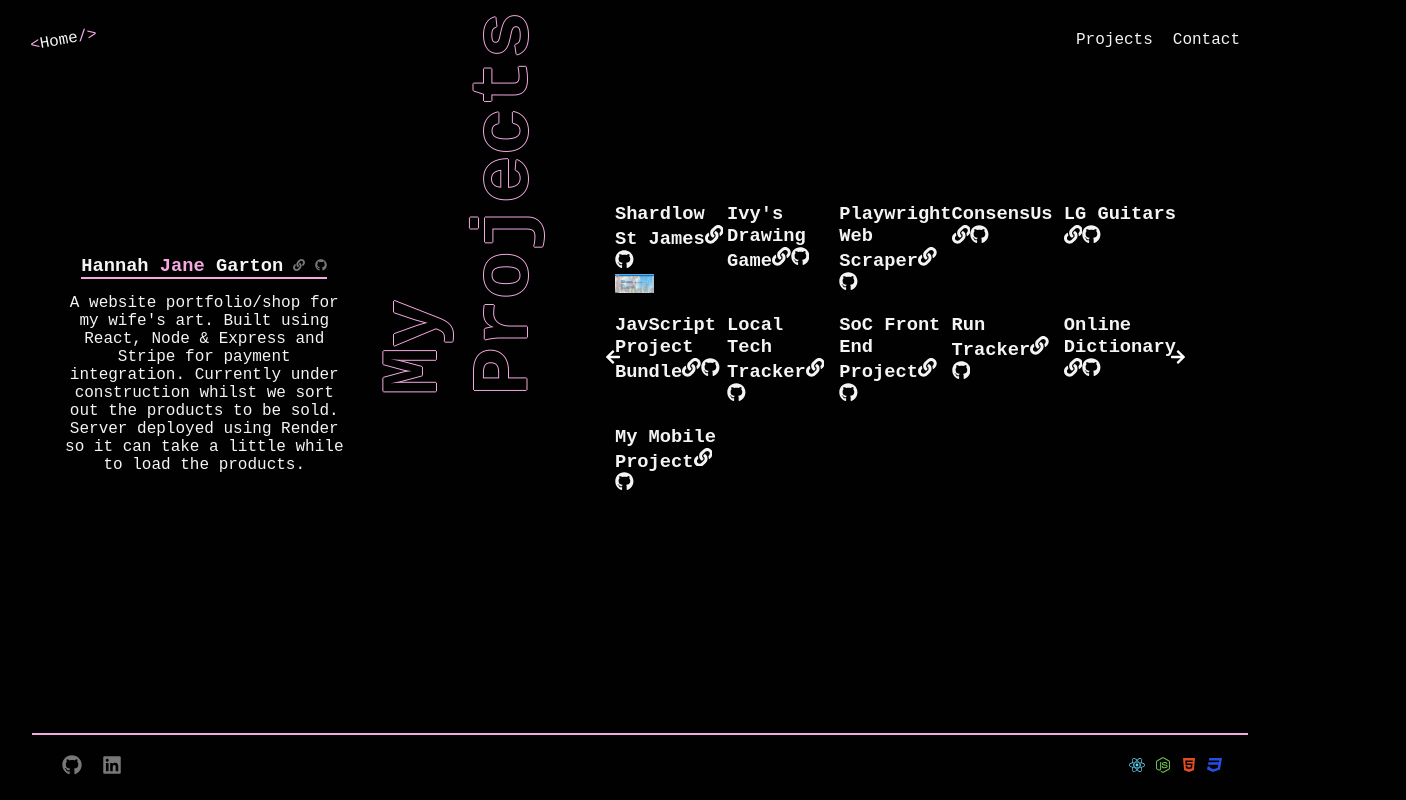
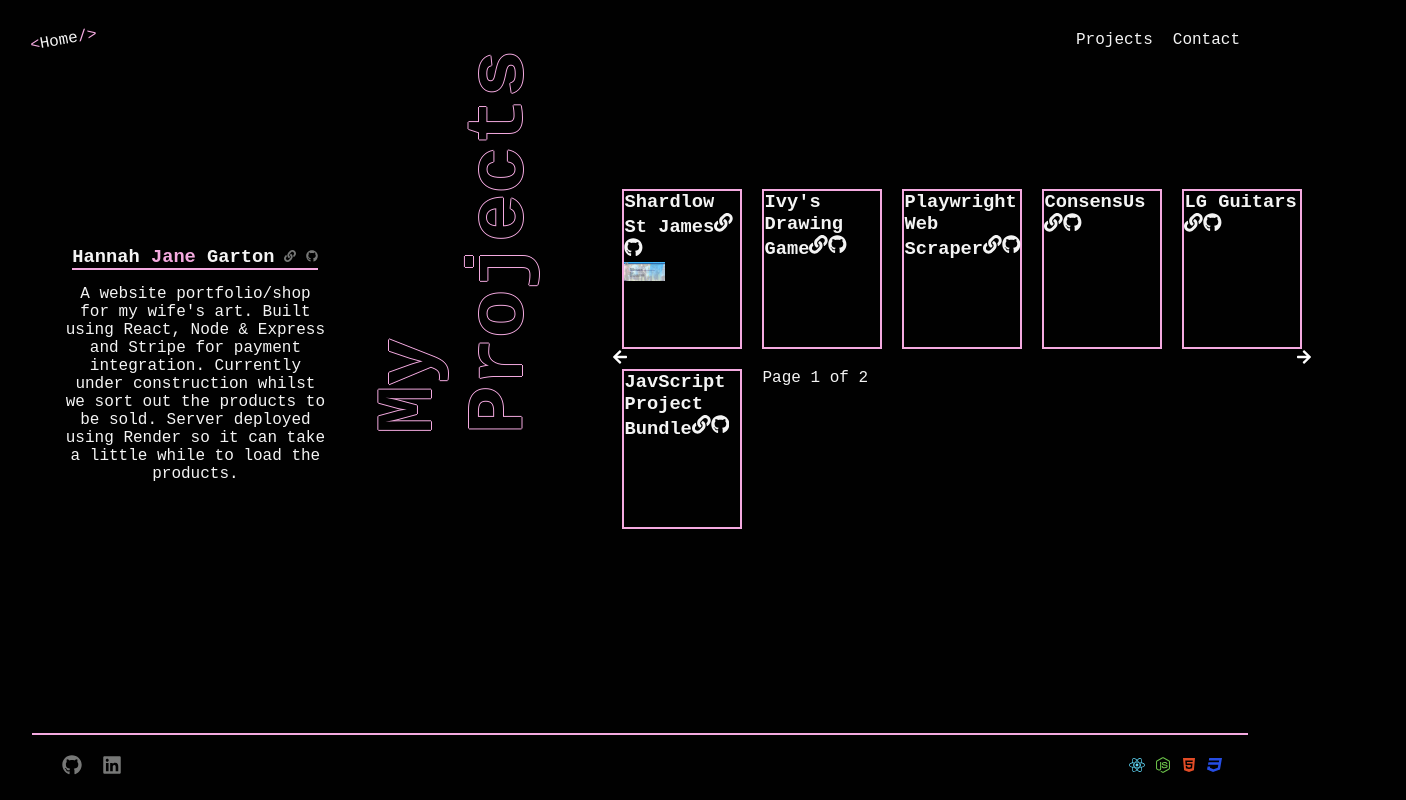
Before and after one commit to paulg44/portfolio_one, a React (Create React App) app in the folder my-portfolio/: page /projects in a window 1280 px wide. Shown: the whole page, 1406 px wide, since content can reach past the window. Built offline with nearby package versions, Linux system fonts and the light colour scheme; a web font is replaced by a local one.

Commit message:
add a carosel style thing so I can only see a max of 6 projects on the screen at once

```diff
--- a/my-portfolio/src/Pages/Projects/Projects.css
+++ b/my-portfolio/src/Pages/Projects/Projects.css
@@ -92,6 +92,13 @@
   display: grid;
   grid-template-columns: repeat(5, 1fr);
   grid-template-rows: repeat(2, auto);
+  grid-gap: 20px;
+
+  .projectCard {
+    width: 120px;
+    height: 160px;
+    border: 2px solid var(--bright-color);
+  }
 }
 
 .individual-project {
--- a/my-portfolio/src/Pages/Projects/Projects.js
+++ b/my-portfolio/src/Pages/Projects/Projects.js
@@ -8,13 +8,20 @@ import projectsData from "../../data/projects.json";
 import "./Projects.css";
 
 function Projects() {
-  const [activeProjectIndex, setActiveProjectIndex] = useState(0);
+  const [currentPage, setCurrentPage] = useState(1);
+  const projectsPerPage = 6;
 
-  const changeProject = (step) => {
-    const nextIndex =
-      (activeProjectIndex + step + projectsData.length) % projectsData.length;
-    setActiveProjectIndex(nextIndex);
-  };
+  const totalPages = Math.ceil(projectsData.projects.length / projectsPerPage);
+
+  const startIndex = (currentPage - 1) * projectsPerPage;
+  const selectedProjects = projectsData.projects.slice(
+    startIndex,
+    startIndex + projectsPerPage
+  );
+
+  const nextPage = () =>
+    setCurrentPage((prev) => Math.min(prev + 1, totalPages));
+  const prevPage = () => setCurrentPage((prev) => Math.min(prev - 1, 1));
 
   return (
     <div className="projects">
@@ -59,17 +66,8 @@ function Projects() {
       <div className="right-section">
         <div className="right-container">
           <div className="inner-project-container">
-            {projectsData.projects.map((project, index) => (
-              <div
-                key={index}
-                // className={`project ${
-                //   index === activeProjectIndex ? "active" : ""
-                // }`}
-                // style={{
-                //   zIndex: index === activeProjectIndex ? 1 : 0,
-                //   pointerEvents: index === activeProjectIndex ? "auto" : "none",
-                // }}
-              >
+            {selectedProjects.map((project, index) => (
+              <div key={index} className="projectCard">
                 <h3>
                   {project.title}
                   <a
@@ -85,13 +83,24 @@ function Projects() {
                 </h3>
 
                 <img src={project.imgSrc} alt={project.imgAlt} />
-                {/* <p>{project.description}</p> */}
               </div>
             ))}
-            <button className="carousel-prev" onClick={() => changeProject(-1)}>
+            {/* I may need this for mobile view */}
+            <button
+              className="carousel-prev"
+              onClick={prevPage}
+              disabled={currentPage === 1}
+            >
               <FaArrowLeft />
             </button>
-            <button className="carousel-next" onClick={() => changeProject(1)}>
+            <span>
+              Page {currentPage} of {totalPages}
+            </span>
+            <button
+              className="carousel-next"
+              onClick={nextPage}
+              disabled={currentPage === totalPages}
+            >
               <FaArrowRight />
             </button>
           </div>
--- a/my-portfolio/src/data/projects.json
+++ b/my-portfolio/src/data/projects.json
@@ -5,7 +5,10 @@
       "websiteLink": "https://ssjfc.netlify.app/",
       "githubLink": "https://github.com/paulg44/shardlow_st_james",
       "imgSrc": "/projectImages/ssj_homepage.jpg",
-      "description": "A project I have taken on for my local amateur football club. Built using React, Bootstrap Node and Express. I have also integrated some real time data from the FA website and is fully tested using Cypress and React Testing Library, including mocks for the API. Currently building a web scraper to take a specific part of Instagram URL to update the news section automatically."
+      "shortDescription": "Local football club, complete website. All information and socials embedded",
+      "description": "A project I have taken on for my local amateur football club. Built using React, Bootstrap Node and Express. I have also integrated some real time data from the FA website and is fully tested using Cypress and React Testing Library, including mocks for the API. Currently building a web scraper to take a specific part of Instagram URL to update the news section automatically.",
+      "tech": ["React", "Node.js", "Express", "Playwright"],
+      "thingsLearnt": "I learnt a huge amount about web scraping and the FA's arcaic API!"
     },
     {
       "title": "Ivy's Drawing Game",
```
